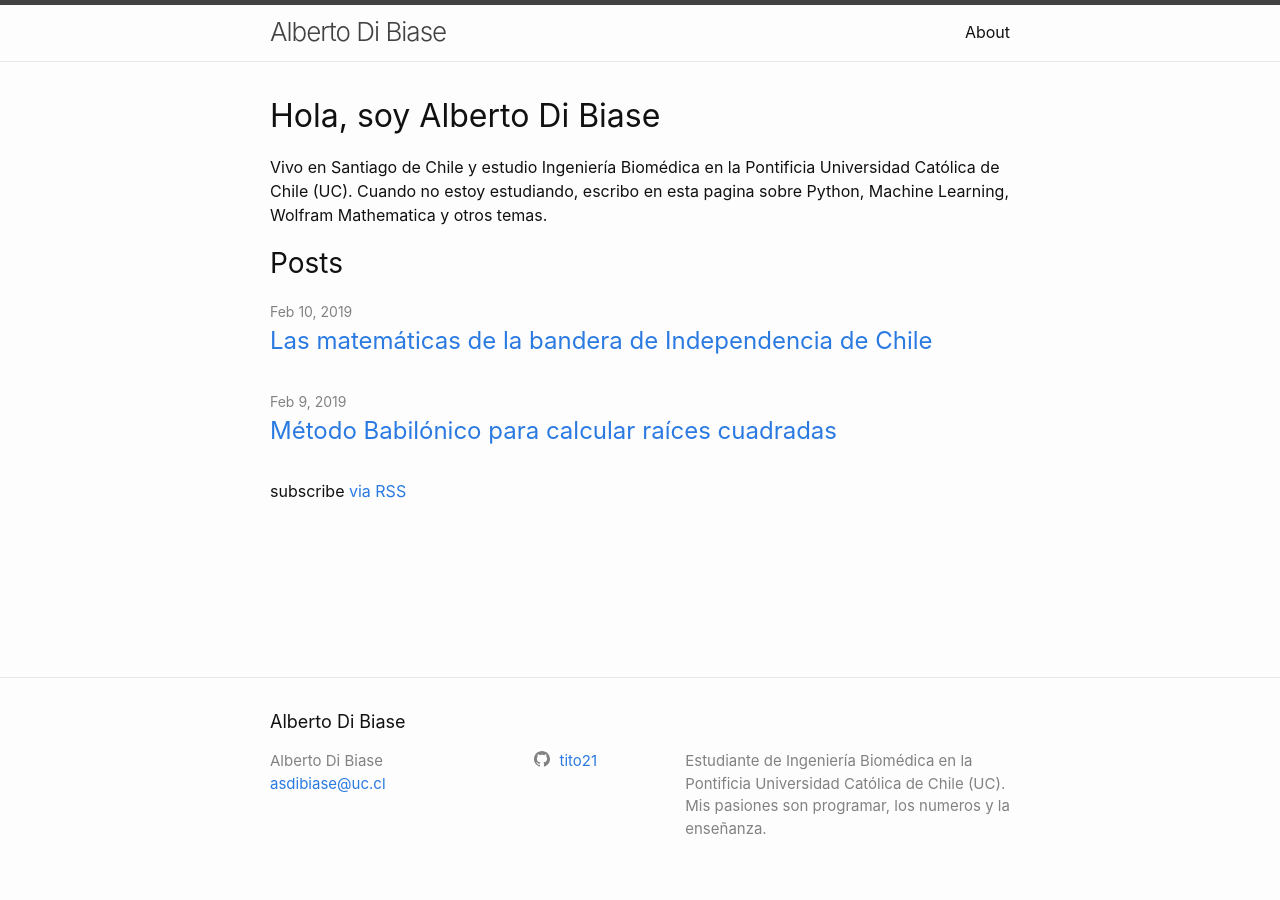
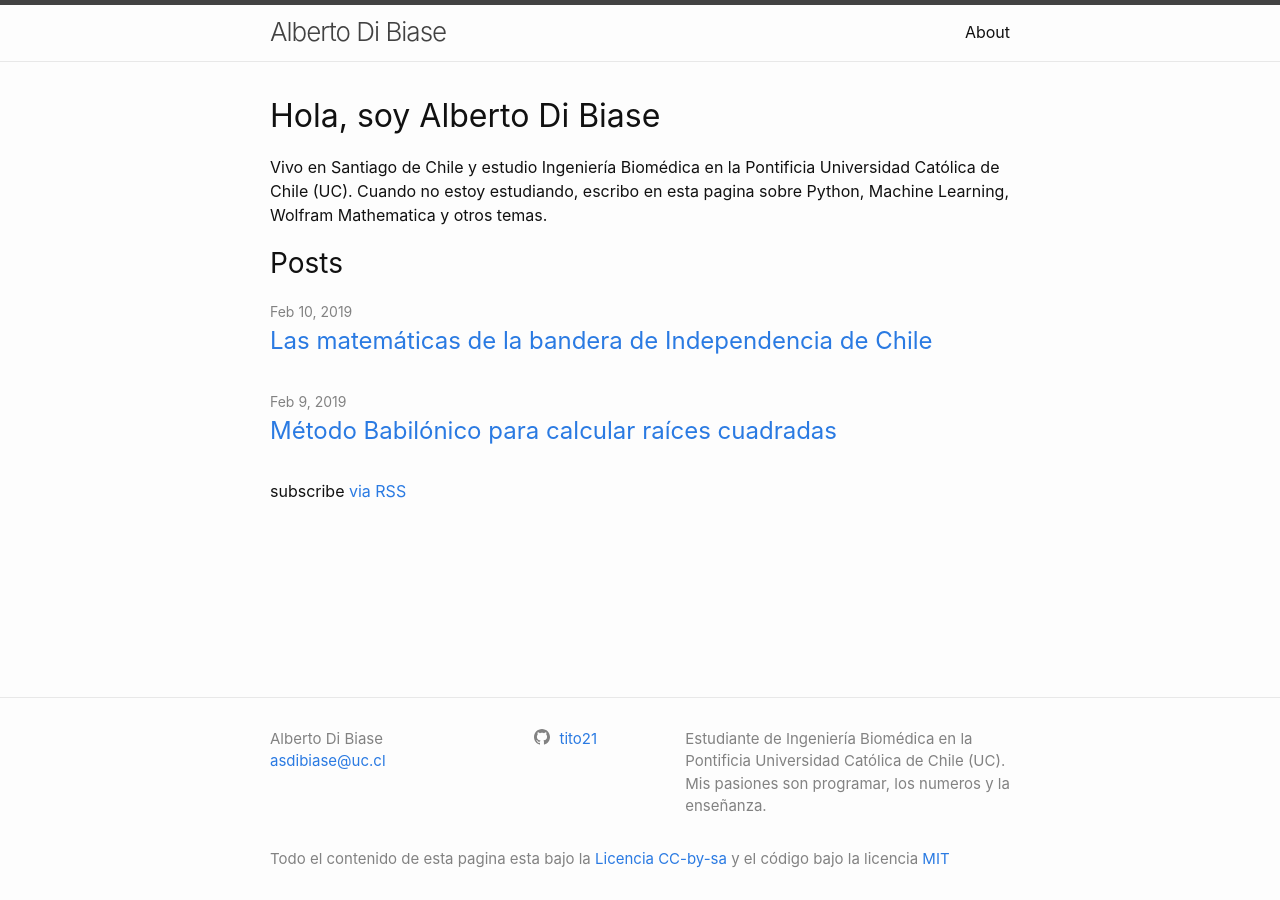
Before and after one commit to tito21/tito21.github.io, a Jekyll site: the page built from index.md, in a window 1280 px wide. Built offline with Jekyll 4.4.1, drawn with Linux system fonts in a browser that asks for light colours.

Commit message:
Add license

```diff
--- a/_includes/footer.html
+++ b/_includes/footer.html
@@ -3,7 +3,7 @@
 
   <div class="wrapper">
 
-    <h2 class="footer-heading">{{ site.title | escape }}</h2>
+    <!-- <h2 class="footer-heading">{{ site.title | escape }}</h2> -->
 
     <div class="footer-col-wrapper">
       <div class="footer-col footer-col-1">
@@ -30,6 +30,12 @@
       </div>
     </div>
 
+      <div class="license">
+        Todo el contenido de esta pagina esta bajo la <a rel="license" href="http://creativecommons.org/licenses/by-sa/4.0/">Licencia CC-by-sa</a>
+        y el código bajo la licencia <a href="https://choosealicense.com/licenses/mit/">MIT</a>
+      </div>
+
+
   </div>
 
 </footer>
--- a/_includes/social.html
+++ b/_includes/social.html
@@ -11,4 +11,6 @@
   {%- if site.youtube_username -%}<li><a href="https://youtube.com/{{ site.youtube_username| cgi_escape | escape }}"><svg class="svg-icon"><use xlink:href="{{ '/assets/minima-social-icons.svg#youtube' | relative_url }}"></use></svg> <span class="username">{{ site.youtube_username| escape }}</span></a></li>{%- endif -%}
   {%- if site.googleplus_username -%}<li><a href="https://plus.google.com/{{ site.googleplus_username| escape }}"><svg class="svg-icon"><use xlink:href="{{ '/assets/minima-social-icons.svg#googleplus' | relative_url }}"></use></svg> <span class="username">{{ site.googleplus_username| escape }}</span></a></li>{%- endif -%}
   {%- if site.rss -%}<li><a href="{{ 'feed.xml' | relative_url }}"><svg class="svg-icon"><use xlink:href="{{ '/assets/minima-social-icons.svg#rss' | relative_url }}"></use></svg> <span>{{ site.rss | escape }}</span></a></li>{%- endif -%}
+
+
 </ul>
--- a/_sass/minima/_layout.scss
+++ b/_sass/minima/_layout.scss
@@ -148,6 +148,11 @@
   width: -webkit-calc(45% - (#{$spacing-unit} / 2));
   width:         calc(45% - (#{$spacing-unit} / 2));
 }
+.license {
+  @include relative-font-size(0.9375);
+  color: $grey-color;
+  padding-left: -$spacing-unit / 2;
+}
 
 @include media-query($on-laptop) {
   .footer-col-1,
@@ -260,5 +265,6 @@
     padding: $base-font-size * 0.25;
     border-radius: $base-font-size * 0.5;
     background: $grey-color-light;
+    margin-left: $base-font-size;
   }
 }
--- a/index.md
+++ b/index.md
@@ -5,6 +5,7 @@ layout: home
 title: "Hola, soy Alberto Di Biase"
 ---
 
+
 Vivo en Santiago de Chile y estudio Ingeniería Biomédica en la Pontificia Universidad Católica de Chile (UC).
 Cuando no estoy estudiando, escribo en esta pagina sobre Python, Machine Learning, Wolfram Mathematica y otros
 temas.
```
